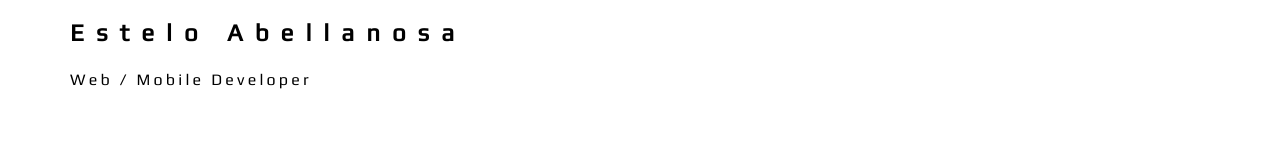
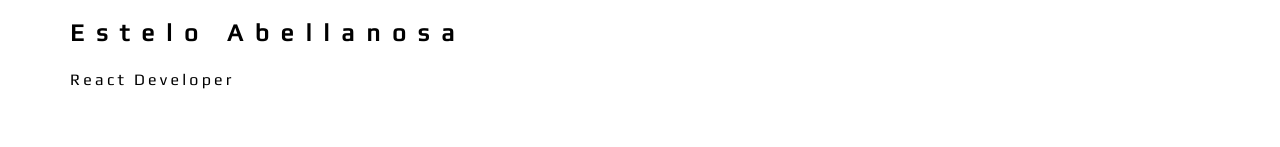
Before and after one commit to estelo2jz/portfolio-2021-v1, a React (Create React App) app: page / in a window 1280 px wide. Shown: the part 3897-4044 px from the top of the page. Built offline with nearby package versions, Linux system fonts and the light colour scheme; a web font is replaced by a local one.

Commit message:
Update Footer.js

```diff
--- a/src/components/Footer.js
+++ b/src/components/Footer.js
@@ -12,7 +12,7 @@ export default class Footer extends Component {
           <div className="footer__left">
             <h2>Estelo Abellanosa</h2>
             <p>
-              Web / Mobile Developer
+              React Developer
             </p>
           </div>
           <div className="footer__right">
```
